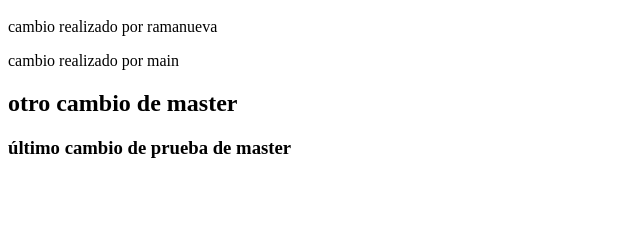
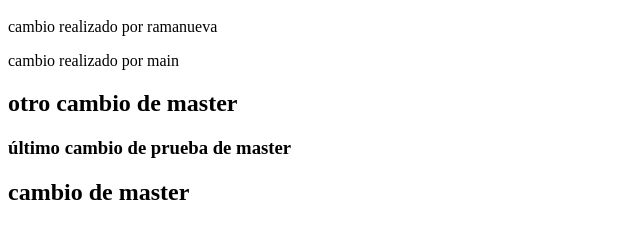
Before and after one commit to Javier939/git_practica2, a plain HTML site: page index.html in a window 1280 px wide. Shown: the part 48-286 px from the top of the page, without its empty margins (0-640 px from the left). Drawn offline with Linux system fonts and the light colour scheme.

Commit message:
modificacion de index

```diff
--- a/index.html
+++ b/index.html
@@ -3,3 +3,4 @@
 <p>cambio realizado por main</p>
 <h2>otro cambio de master</h2>
 <h3>último cambio de prueba de master</h3>
+<h2>cambio de master</h2>
```
